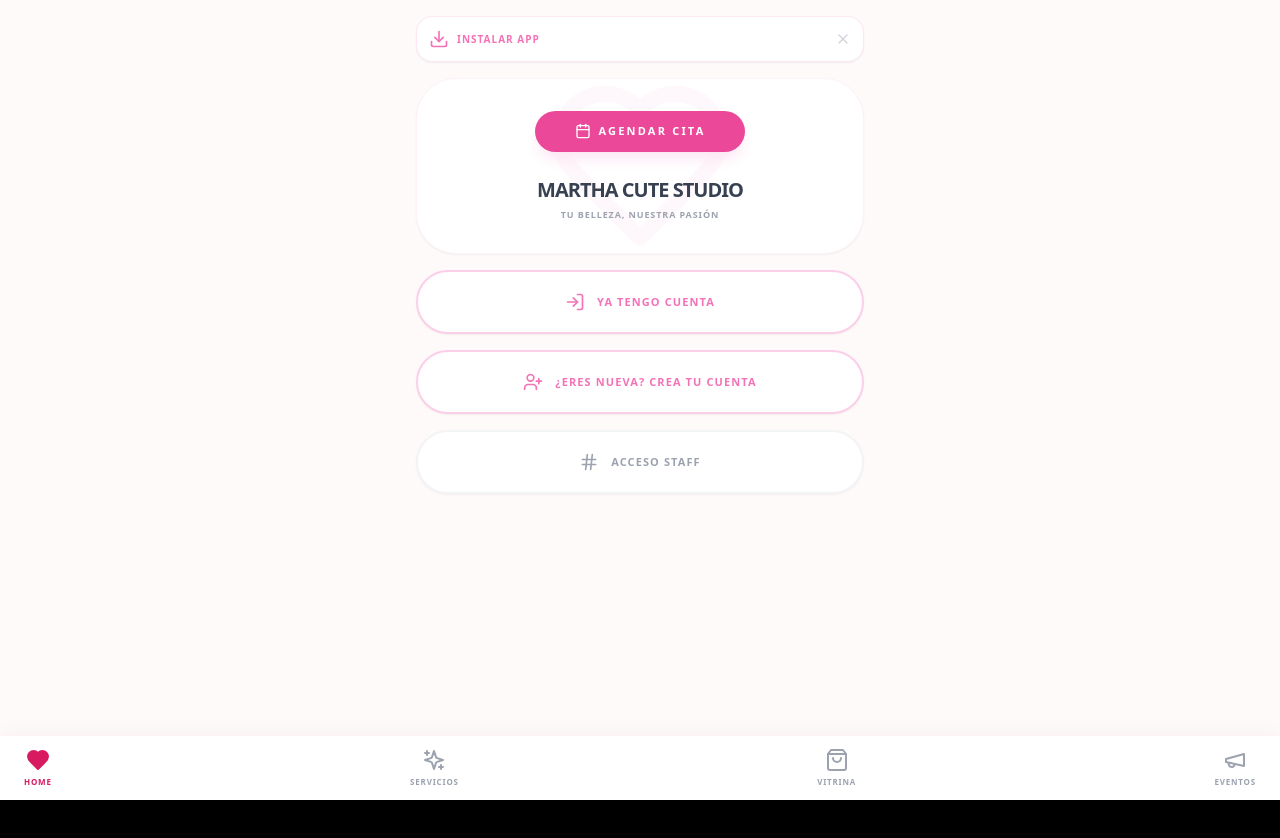
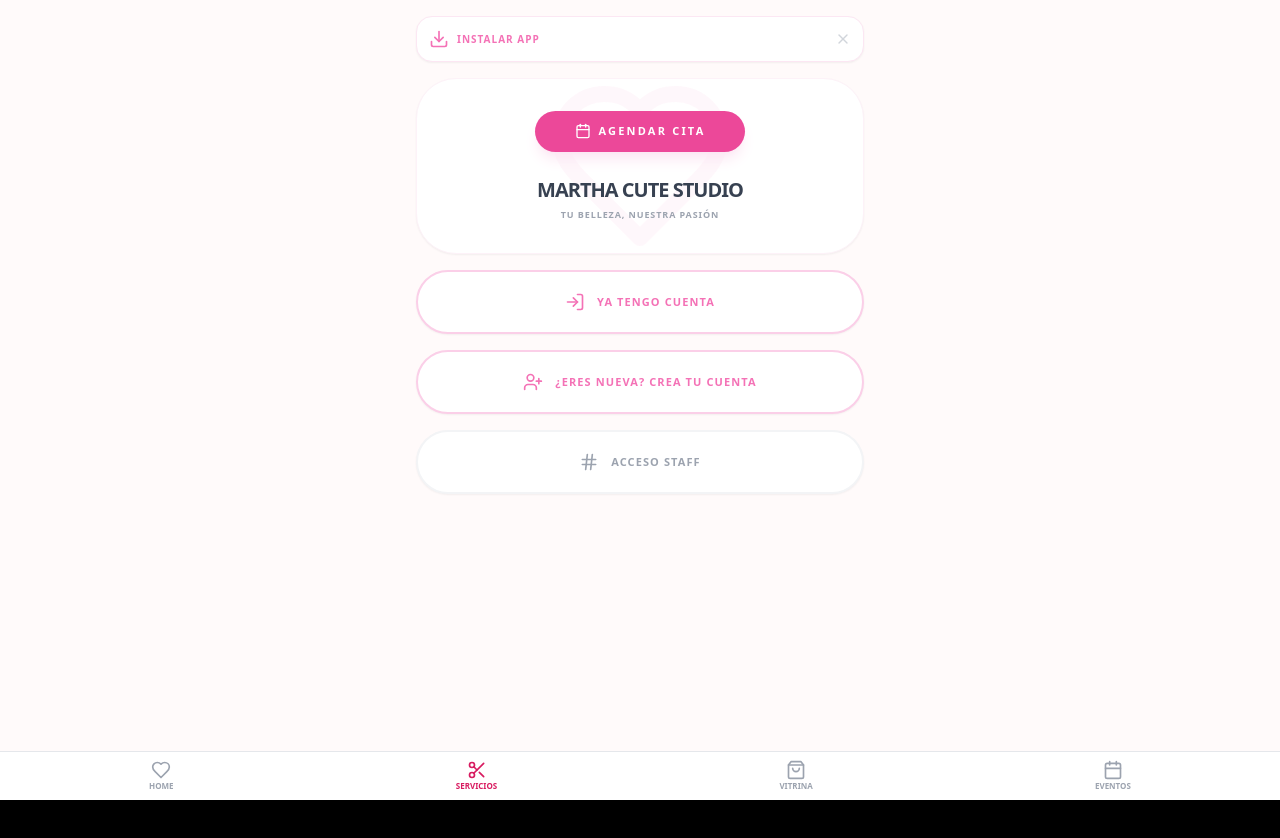
Before and after one commit to anaaz1798/martha-cute-studio, a React (Vite) app: page / in a window 1280 px wide. Shown: the top 838 px of the page. Built offline with nearby package versions, Linux system fonts and the light colour scheme.

Commit message:
Update Navbar.jsx

```diff
--- a/src/components/Navbar.jsx
+++ b/src/components/Navbar.jsx
@@ -1,34 +1,30 @@
-import { useNavigate, useLocation } from 'react-router-dom';
-import { Heart, Sparkles, ShoppingBag, Megaphone } from 'lucide-react';
+// En src/components/Navbar.jsx
+import { Link } from 'react-router-dom';
+import { Heart, Scissors, ShoppingBag, Calendar } from 'lucide-react';
 
 export default function Navbar() {
-  const navigate = useNavigate();
-  const location = useLocation();
+  return (
+    <nav className="fixed bottom-0 w-full bg-white border-t flex justify-around p-2 z-50">
+      <Link to="/" className="flex flex-col items-center text-gray-400">
+        <Heart size={20} />
+        <span className="text-[8px] uppercase font-bold">Home</span>
+      </Link>
 
-  // Función para saber en qué página estamos y pintar el icono de rosado
-  const active = (path) => location.pathname === path ? '#d81b60' : '#9ca3af';
+      {/* CAMBIA ESTO: Que mande a /reservar en vez de /servicios */}
+      <Link to="/reservar" className="flex flex-col items-center text-[#d81b60]">
+        <Scissors size={20} />
+        <span className="text-[8px] uppercase font-bold">Servicios</span>
+      </Link>
 
-  return (
-    <nav className="fixed bottom-0 left-0 right-0 bg-white border-t border-pink-50 px-6 py-3 flex justify-between items-center z-50 shadow-[0_-4px_20px_rgba(0,0,0,0.03)]">
-      <button onClick={() => navigate('/')} className="flex flex-col items-center gap-1">
-        <Heart className="w-6 h-6 transition-colors" color={active('/')} fill={location.pathname === '/' ? '#d81b60' : 'none'} />
-        <span className="text-[8px] font-black uppercase tracking-widest" style={{ color: active('/') }}>Home</span>
-      </button>
+      <Link to="/vitrina" className="flex flex-col items-center text-gray-400">
+        <ShoppingBag size={20} />
+        <span className="text-[8px] uppercase font-bold">Vitrina</span>
+      </Link>
 
-      <button onClick={() => navigate('/servicios')} className="flex flex-col items-center gap-1">
-        <Sparkles className="w-6 h-6 transition-colors" color={active('/servicios')} />
-        <span className="text-[8px] font-black uppercase tracking-widest" style={{ color: active('/servicios') }}>Servicios</span>
-      </button>
-
-      <button onClick={() => navigate('/vitrina')} className="flex flex-col items-center gap-1">
-        <ShoppingBag className="w-6 h-6 transition-colors" color={active('/vitrina')} />
-        <span className="text-[8px] font-black uppercase tracking-widest" style={{ color: active('/vitrina') }}>Vitrina</span>
-      </button>
-
-      <button onClick={() => navigate('/eventos')} className="flex flex-col items-center gap-1">
-        <Megaphone className="w-6 h-6 transition-colors" color={active('/eventos')} />
-        <span className="text-[8px] font-black uppercase tracking-widest" style={{ color: active('/eventos') }}>Eventos</span>
-      </button>
+      <Link to="/eventos" className="flex flex-col items-center text-gray-400">
+        <Calendar size={20} />
+        <span className="text-[8px] uppercase font-bold">Eventos</span>
+      </Link>
     </nav>
   );
 }
```
